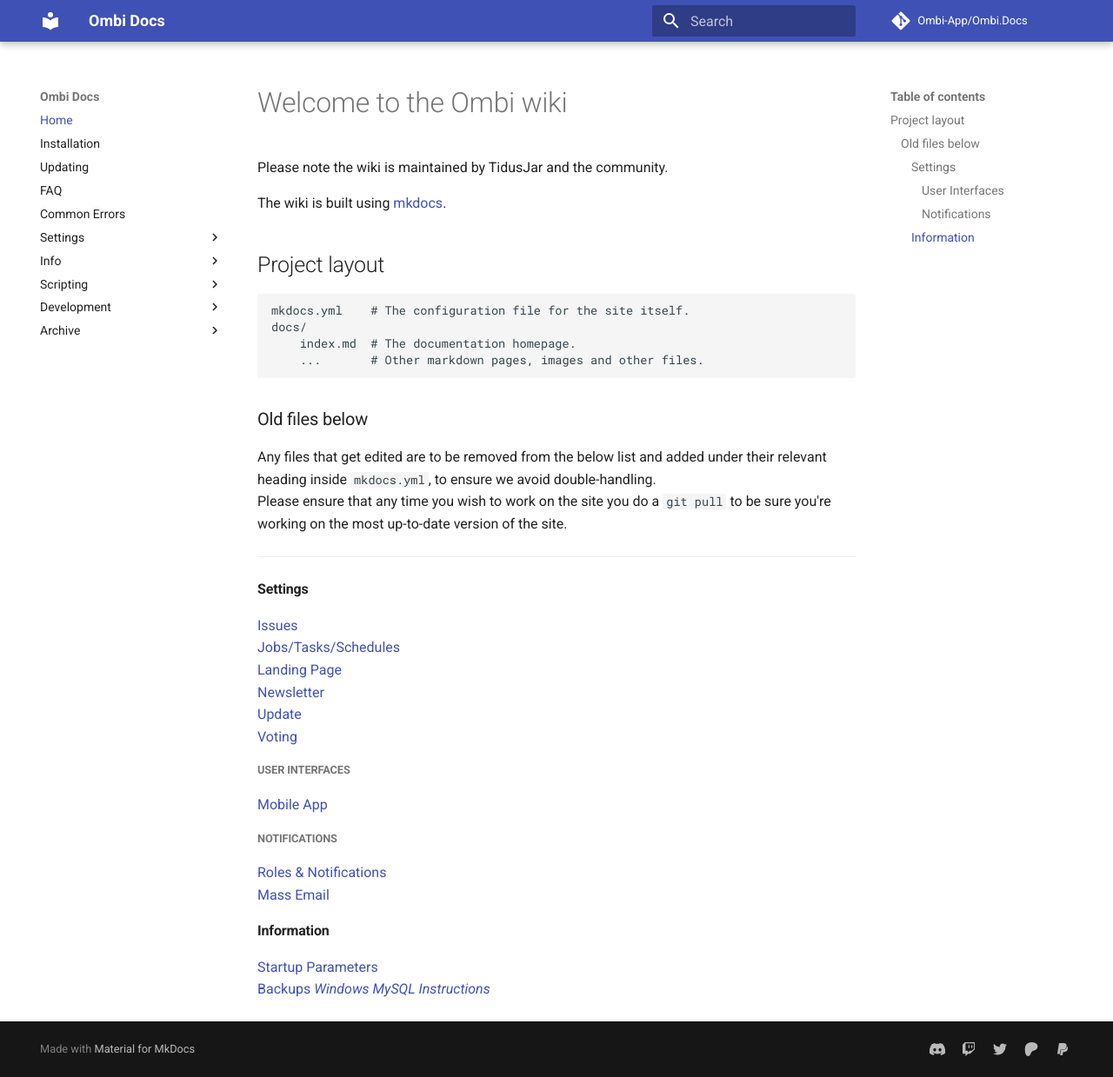
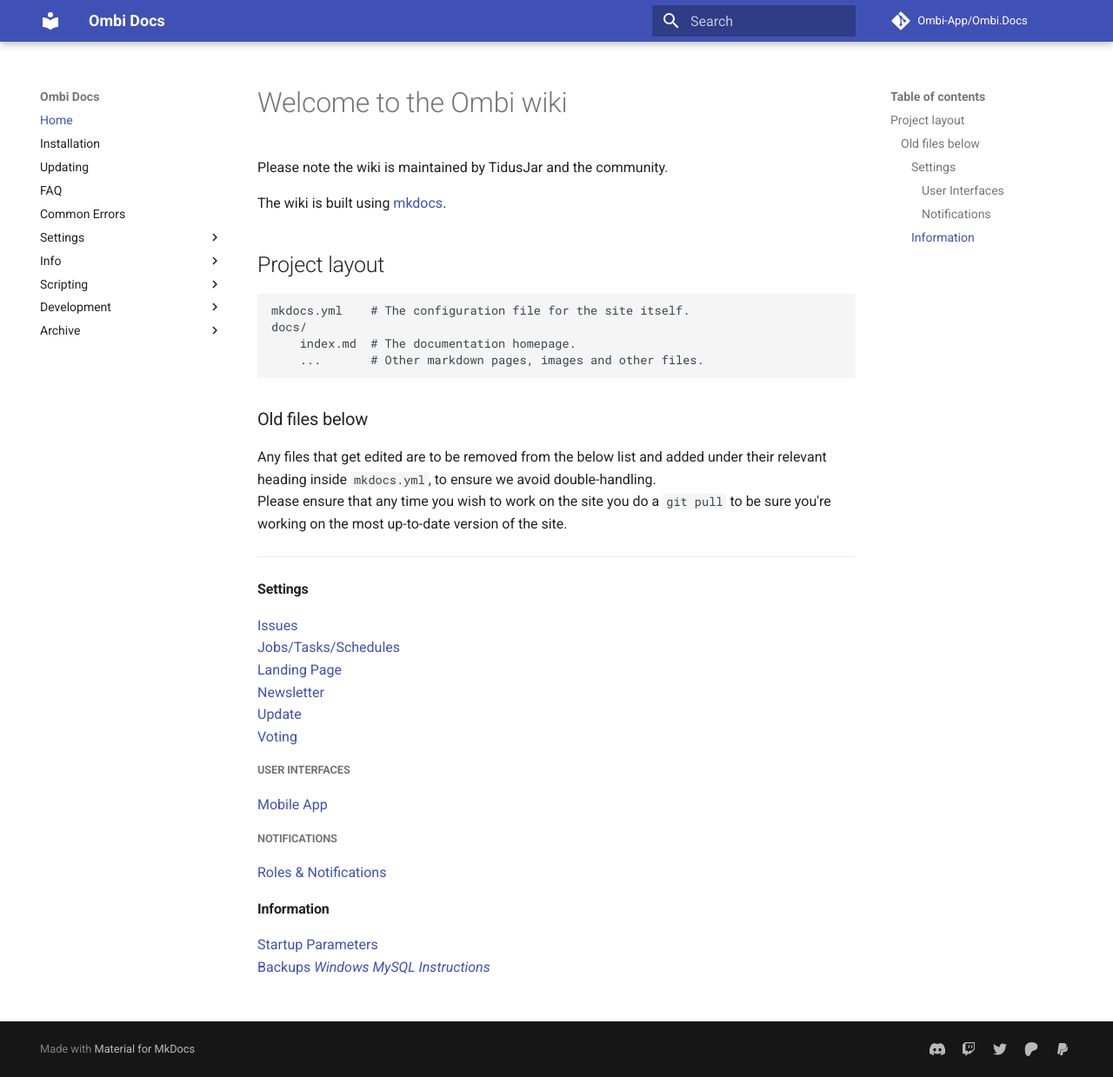
Before and after one commit to Ombi-app/Ombi.Docs, an MkDocs documentation site: the page built from docs/index.md, in a window 1280 px wide and 1239 px high. Shown: the whole window at 87% size. Built offline with MkDocs 1.6.1 and Material for MkDocs 9.7.7, drawn with Linux system fonts in a browser that asks for light colours; comment, search, counter and statistics services are not loaded.

Commit message:
Remove mass email from index (done)

```diff
--- a/docs/index.md
+++ b/docs/index.md
@@ -34,7 +34,6 @@
 ##### **Notifications**
 
 [Roles & Notifications](https://github.com/tidusjar/Ombi/wiki/Roles-and-Notifications)
-[Mass Email](https://github.com/tidusjar/Ombi/wiki/Mass-Email)
 
 #### **Information**
 
```
